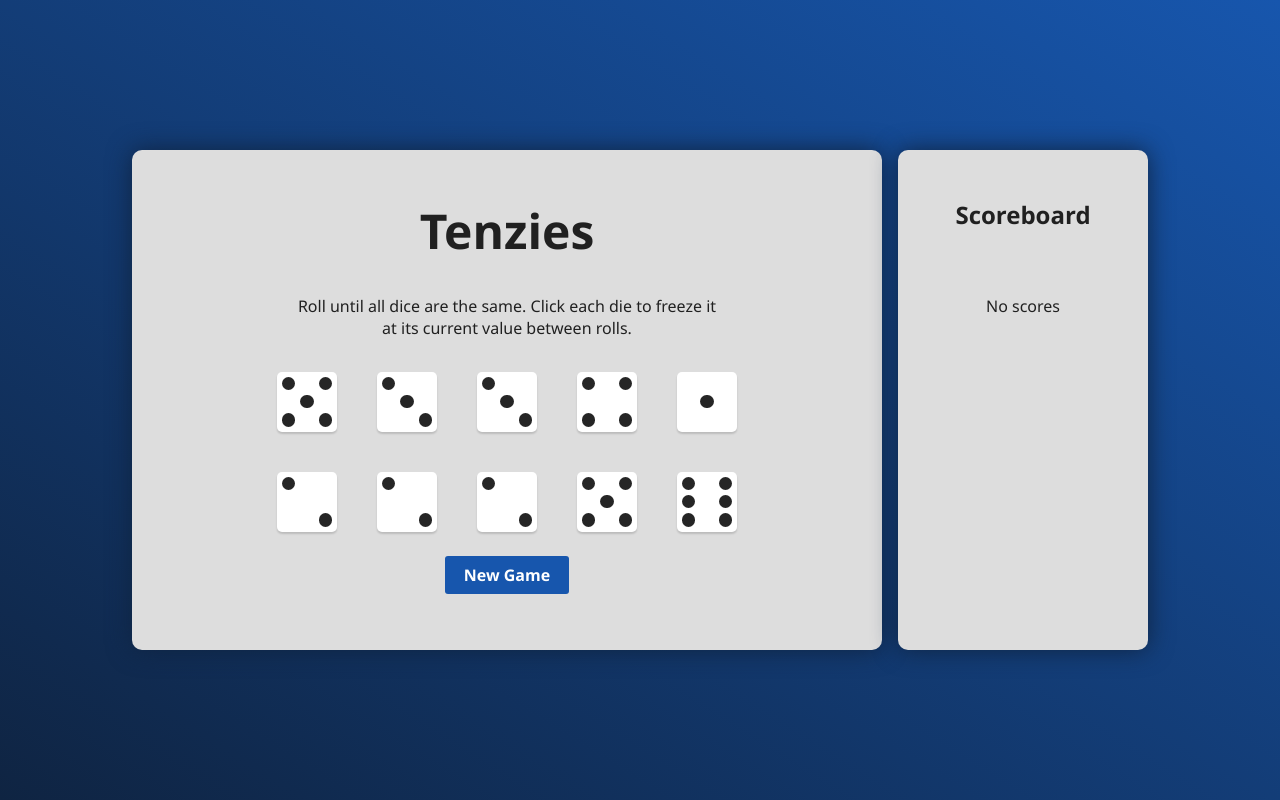
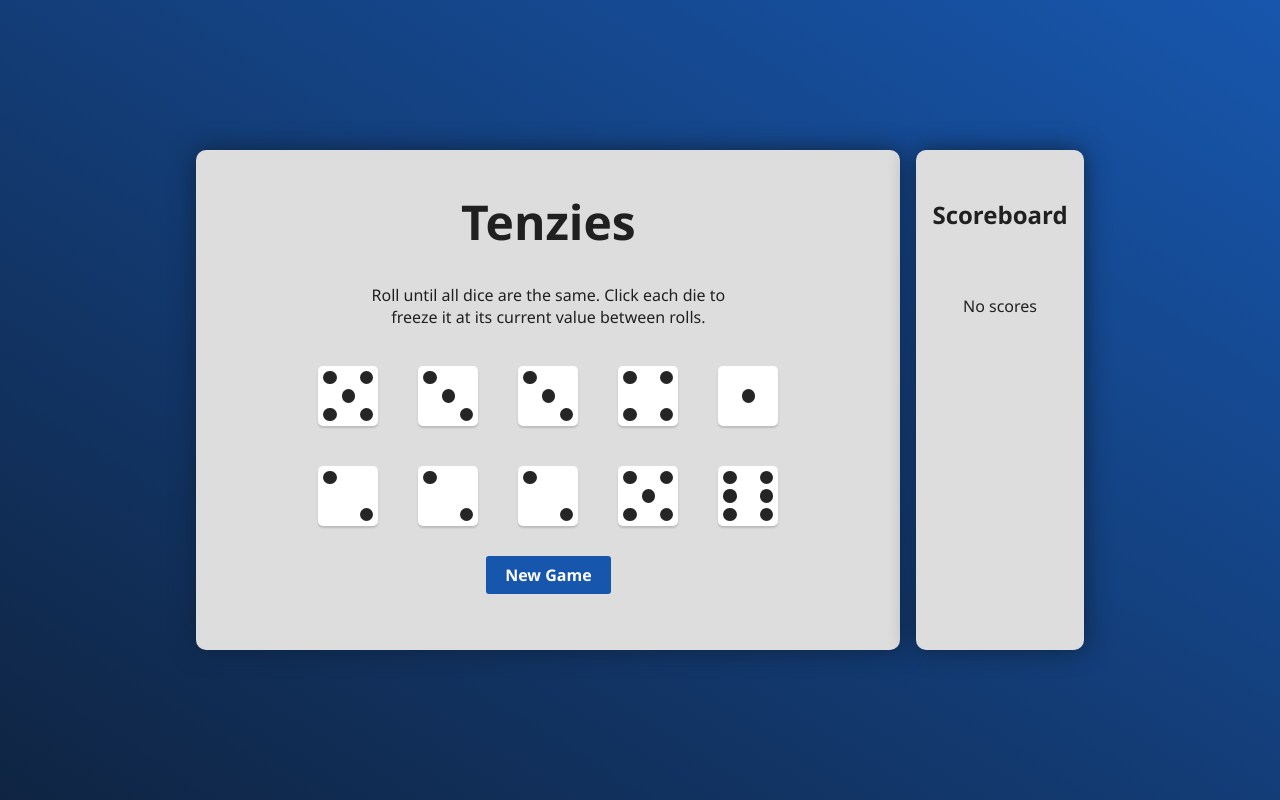
Before and after one commit to AaronWeber90/tenzies, a React (Create React App) app: page / in a window 1280 px wide. Built offline with nearby package versions, Linux system fonts and the light colour scheme.

Commit message:
add conitional highscore text, start mobile version

```diff
--- a/src/App.css
+++ b/src/App.css
@@ -12,15 +12,19 @@ body {
   font-family: "Segoe UI", Tahoma, Geneva, Verdana, sans-serif;
   color: rgba(0, 0, 0, 0.856);
   overflow: hidden;
+  padding: 1em;
 }
 
 .main {
   display: flex;
+  flex-direction: column;
   gap: 1em;
+  max-width: 1100px;
 }
 
 h1 {
   margin: 0;
+  line-height: 1;
 }
 
 h2 {
@@ -40,13 +44,13 @@ h2 {
 }
 
 .playground {
-  width: 750px;
+  /* width: 750px; */
   justify-content: space-between;
   align-items: center;
 }
 
 .sidebar {
-  min-width: 250px;
+  /* min-width: 250px; */
   height: 500px;
   border-radius: 10px;
   padding: 3em 1em;
@@ -54,7 +58,6 @@ h2 {
   text-align: center;
   justify-content: flex-start;
   overflow: auto;
-  /* align-items: center; */
   transition: 500ms;
   position: relative;
 }
@@ -236,3 +239,8 @@ h2 {
   width: 100%;
   background: rgba(0, 0, 0, 0.856);
 }
+@media (min-width: 1000px) {
+  .main {
+    flex-direction: row;
+  }
+}
--- a/src/App.js
+++ b/src/App.js
@@ -204,8 +204,6 @@ function App() {
   function sortDay() {
     setScoreData((prevState) => {
       const sortData = prevState.sort((a, b) => {
-        // console.log(a.date);
-        // console.log(typeof a.date);
         return new Date(a.date) - new Date(b.date);
       });
       return sortData;
@@ -248,6 +246,9 @@ function App() {
             rolls={rolls}
             isActive={isActive}
             tenzies={tenzies}
+            isHighscore={isHighscore}
+            isRollsHighscore={isRollsHighscore}
+            isTimeHighscore={isTimeHighscore}
           />
           <section className="dice-grid">{diceElements}</section>
           <button className="btn roll-dice-btn" onClick={rollDice}>
--- a/src/Header.js
+++ b/src/Header.js
@@ -1,38 +1,45 @@
-import React from "react"
+import React from "react";
 
 function Header(props) {
-    const winnerCongrats = [
-        "🎉 You did it!",
-        "🎊 Nice Job!",
-        "✨ Good Game!"
-    ]
-    const rndNum =  Math.floor(Math.random() * winnerCongrats.length)
-    let headerContent = ""
-    let subHeaderContent = ""
-
-    if(!props.isActive && !props.tenzies) {
-        headerContent = "Tenzies"
-    } else if(props.isActive) {
-        headerContent = `Time: ${props.time} - Rolls: ${props.rolls}`
-    } else {
-        headerContent = winnerCongrats[rndNum]
+  function HeaderContent() {
+    if (!props.isActive && !props.tenzies) {
+      return "Tenzies";
+    } else if (props.isActive) {
+      return `Time: ${props.time} - Rolls: ${props.rolls}`;
+    } else if (props.isTimeHighscore && props.isRollsHighscore) {
+      return "New Highscore with Time and Rolls!";
+    } else if (props.isTimeHighscore) {
+      return "New Highscore with Time!";
+    } else if (props.isRollsHighscore) {
+      return "New Highscore with Rolls!";
+    } else if (!props.isActive && props.tenzies) {
+      return "Good Game!";
+    }
   }
 
-    if (!props.tenzies) {
-        subHeaderContent = "Roll until all dice are the same. Click each die to freeze it at its current value between rolls."
-    } else {
-        subHeaderContent = "If you enjoyed my version of Tenzies, I would like to hear your feedback!"
+  function SubHeaderContent() {
+    if ((!props.isActive && !props.tenzies) || props.isActive) {
+      return "Roll until all dice are the same. Click each die to freeze it at its current value between rolls.";
+    } else if (props.isTimeHighscore && props.isRollsHighscore) {
+      return "⏱️ Fastest run and fewest rolls! 🎲";
+    } else if (props.isTimeHighscore) {
+      return "⏱️ This was your fastest game. ⏱️";
+    } else if (props.isRollsHighscore) {
+      return "🎲 In this was game you had the fewest rolls. 🎲";
+    } else if (!props.isActive && props.tenzies) {
+      return "Try again to set a new record.";
+    }
   }
 
   return (
     <>
       <h1 className="title">
-                {headerContent}
+        <HeaderContent />
       </h1>
       <p className="description">
-                {subHeaderContent}
+        <SubHeaderContent />
       </p>
     </>
-    )
+  );
 }
-export default React.memo(Header)
+export default React.memo(Header);
```
Lines whose indentation alone changed are shown as unchanged.
